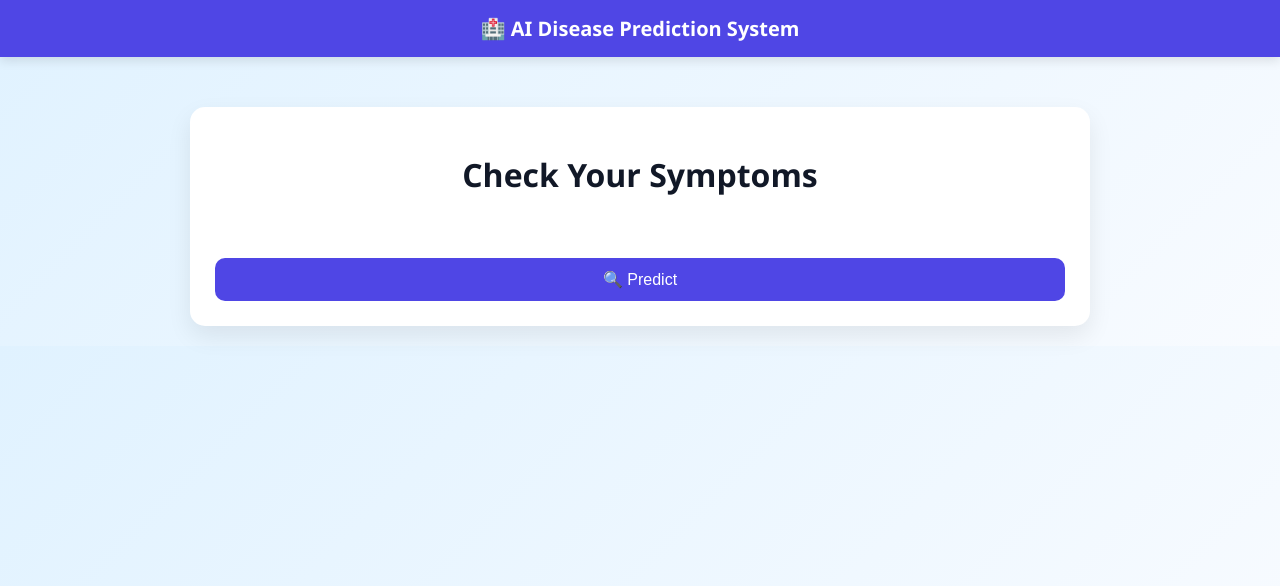
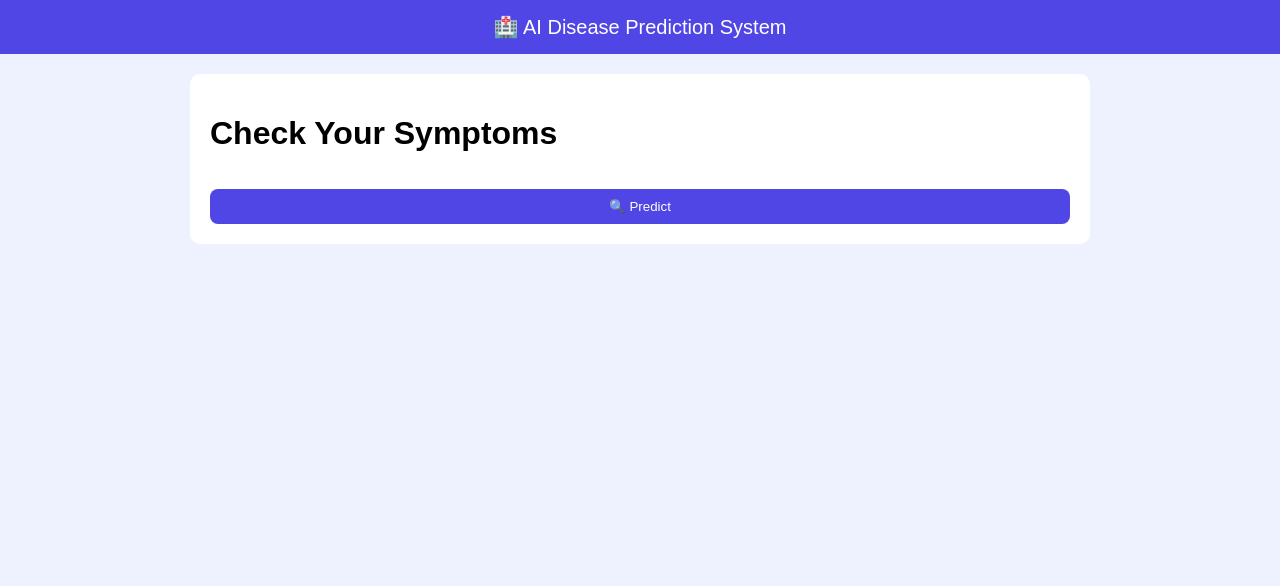
Before and after one commit to TahseeAhmed/symptom-ai-diagnosis, a Flask app: page / in a window 1280 px wide. Shown: the top 586 px of the page. Run offline with Flask 3, Linux system fonts and the light colour scheme; parts of the project's set-up code (start-up, migrations or seed data) failed here and were passed over.

Commit message:
Update style.css

```diff
--- a/static/style.css
+++ b/static/style.css
@@ -1,106 +1,66 @@
 body {
     margin: 0;
-    font-family: 'Segoe UI', sans-serif;
-    background: linear-gradient(135deg, #e0f2ff, #f8fbff);
+    font-family: Arial;
+    background: #eef2ff;
 }
 
-/* NAVBAR */
 .navbar {
     background: #4f46e5;
     color: white;
     padding: 15px;
+    text-align: center;
     font-size: 20px;
-    font-weight: bold;
-    text-align: center;
-    box-shadow: 0 4px 10px rgba(0,0,0,0.1);
 }
 
-/* MAIN CONTAINER */
 .container {
     width: 90%;
     max-width: 900px;
     margin: auto;
-    padding: 20px;
 }
 
-/* CARD */
 .card {
     background: white;
-    padding: 25px;
-    margin-top: 30px;
-    border-radius: 15px;
-    box-shadow: 0 10px 25px rgba(0,0,0,0.08);
+    padding: 20px;
+    margin-top: 20px;
+    border-radius: 10px;
 }
 
-/* TITLE */
-h1, h2 {
-    text-align: center;
-    color: #111827;
-}
-
-.subtext {
-    text-align: center;
-    color: #6b7280;
-}
-
-/* SYMPTOMS GRID */
 .symptom-box {
     display: grid;
     grid-template-columns: repeat(2, 1fr);
     gap: 10px;
-    margin-top: 20px;
-    max-height: 300px;
-    overflow-y: auto;
-    padding: 10px;
 }
 
-/* SYMPTOM ITEM */
 .symptom {
     background: #f3f4f6;
     padding: 10px;
     border-radius: 8px;
-    cursor: pointer;
-    transition: 0.3s;
 }
 
-.symptom:hover {
-    background: #e0e7ff;
-}
-
-/* BUTTON */
 .btn {
     width: 100%;
-    margin-top: 20px;
-    padding: 12px;
+    margin-top: 15px;
+    padding: 10px;
     background: #4f46e5;
     color: white;
     border: none;
-    border-radius: 10px;
-    font-size: 16px;
+    border-radius: 8px;
     cursor: pointer;
-    transition: 0.3s;
 }
 
-.btn:hover {
-    background: #3730a3;
-}
-
-/* RESULT BOX */
 .grid {
     display: grid;
     grid-template-columns: 1fr 1fr;
-    gap: 15px;
-    margin: 20px 0;
+    gap: 10px;
 }
 
 .box {
     background: #f9fafb;
-    padding: 15px;
-    border-radius: 10px;
-    border-left: 5px solid #4f46e5;
+    padding: 10px;
+    border-radius: 8px;
 }
 
 .result-title {
+    text-align: center;
     color: #4f46e5;
-    font-size: 28px;
 }
```
